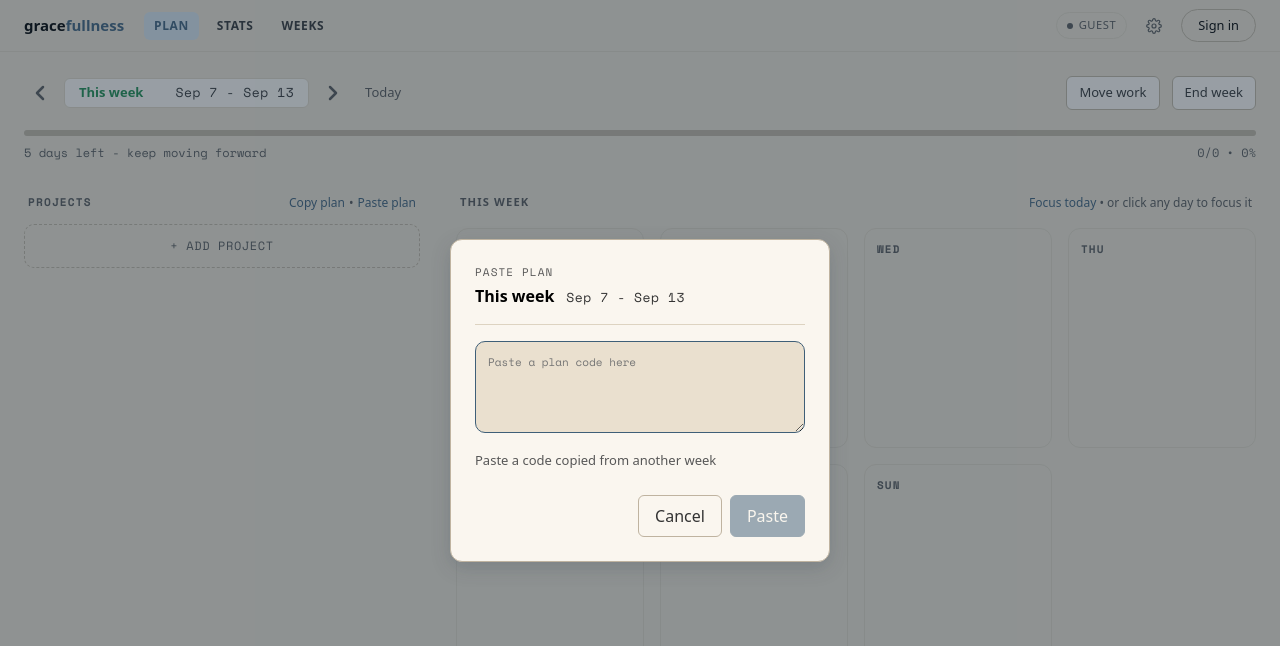
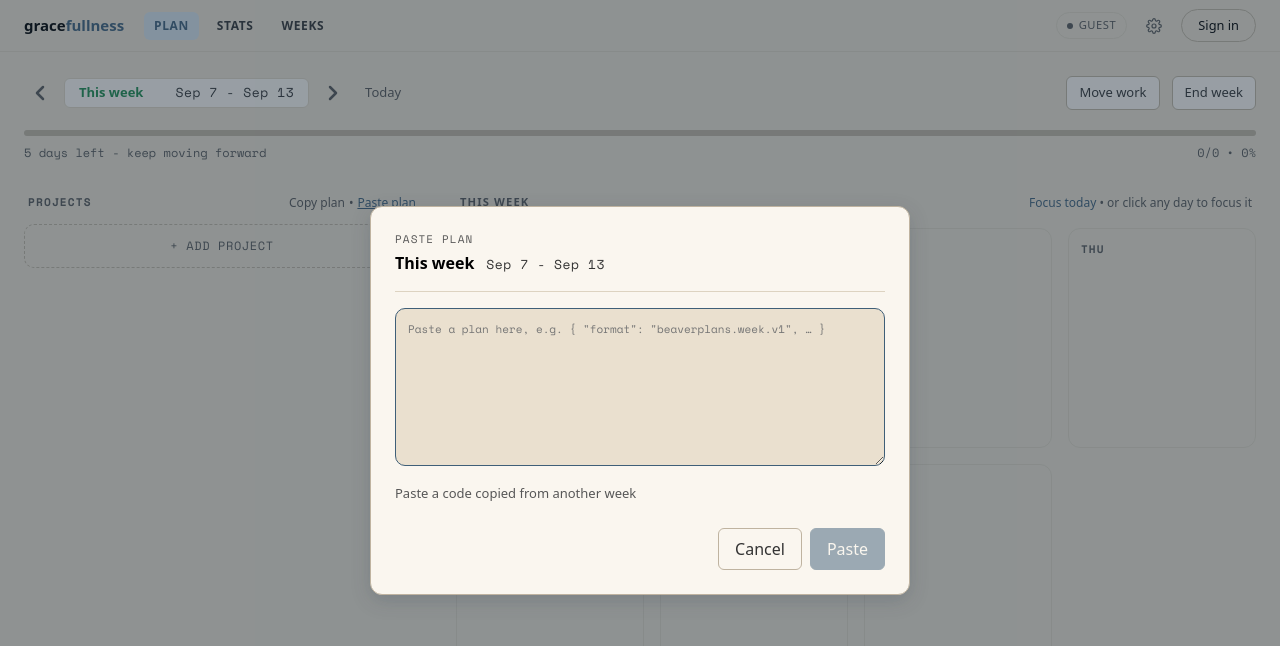
Before and after one commit to rhemaa0123/task-planner, a React (Vite) app: page / in a window 1280 px wide. Both pictures are taken after a click on the button "Paste plan". Shown: the top 646 px of the page. Built offline with nearby package versions, Linux system fonts and the light colour scheme; a web font is replaced by a local one.

Commit message:
copy & paste

```diff
--- a/src/components/WeeklyPlan/PlanTransfer.jsx
+++ b/src/components/WeeklyPlan/PlanTransfer.jsx
@@ -65,7 +65,7 @@ export function CopyPlanDialog({ weekStart, projects, onClose }) {
 
   return (
     <div className="modal-overlay" onMouseDown={(e) => { if (e.target === e.currentTarget) onClose() }}>
-      <div className="modal-card" role="dialog" aria-label="Copy plan">
+      <div className="modal-card wide" role="dialog" aria-label="Copy plan">
         <WeekHeading eyebrow="COPY PLAN" weekStart={weekStart} />
 
         {projects.length === 0 ? (
@@ -111,8 +111,8 @@ export function CopyPlanDialog({ weekStart, projects, onClose }) {
 
         {fallbackCode && (
           <div className="transfer-fallback">
-            <div className="transfer-hint">Copy this code manually:</div>
-            <textarea ref={fallbackRef} className="transfer-code" readOnly value={fallbackCode} rows={3} />
+            <div className="transfer-hint">Copy this plan manually:</div>
+            <textarea ref={fallbackRef} className="transfer-code" readOnly value={fallbackCode} rows={8} />
           </div>
         )}
 
@@ -150,15 +150,15 @@ export function PastePlanDialog({ weekStart, onPaste, onClose }) {
 
   return (
     <div className="modal-overlay" onMouseDown={(e) => { if (e.target === e.currentTarget) onClose() }}>
-      <div className="modal-card" role="dialog" aria-label="Paste plan">
+      <div className="modal-card wide" role="dialog" aria-label="Paste plan">
         <WeekHeading eyebrow="PASTE PLAN" weekStart={weekStart} />
 
         <textarea
           className={`transfer-code input ${invalid ? 'invalid' : ''}`}
           value={code}
           onChange={(e) => setCode(e.target.value)}
-          placeholder="Paste a plan code here"
-          rows={4}
+          placeholder='Paste a plan here, e.g. { "format": "beaverplans.week.v1", … }'
+          rows={8}
           autoFocus
         />
 
--- a/src/components/WeeklyPlan/ProjectsSidebar.jsx
+++ b/src/components/WeeklyPlan/ProjectsSidebar.jsx
@@ -283,9 +283,23 @@ export function ProjectsSidebar() {
       <div className="sidebar-header">
         <span className="eyebrow">PROJECTS</span>
         <div className="header-links">
-          <button type="button" className="link-btn" onClick={() => setTransfer('copy')}>Copy plan</button>
+          <button
+            type="button"
+            className="link-btn"
+            onClick={() => setTransfer('copy')}
+            disabled={projects.length === 0}
+            title={projects.length === 0 ? 'No projects in this week to copy' : 'Copy this week\'s plan'}
+          >
+            Copy plan
+          </button>
           <span className="sep">•</span>
-          <button type="button" className="link-btn" onClick={() => setTransfer('paste')}>Paste plan</button>
+          <button
+            type="button"
+            className="link-btn always-on"
+            onClick={() => setTransfer('paste')}
+          >
+            Paste plan
+          </button>
         </div>
       </div>
 
--- a/src/style.css
+++ b/src/style.css
@@ -915,6 +915,9 @@ input[type="text"].task-name-input.done {
   box-shadow: var(--shadow-float);
 }
 
+/* Copy/paste hold a list and a long code, so they sit wider than they are tall */
+.modal-card.wide { max-width: 540px; }
+
 .modal-eyebrow {
   font-family: var(--mono);
   font-size: var(--fs-label);
@@ -1096,7 +1099,10 @@ input[type="text"].task-name-input.done {
   color: var(--ink);
   padding: var(--sp-3);
   resize: vertical;
-  word-break: break-all;
+  /* JSON keeps its indentation; long lines scroll rather than break mid-token */
+  white-space: pre;
+  overflow: auto;
+  tab-size: 2;
 }
 .transfer-code:focus { border-color: var(--accent); }
 .transfer-code.invalid { border-color: var(--warn); }
@@ -1117,6 +1123,17 @@ input[type="text"].task-name-input.done {
   font-size: inherit;
 }
 .link-btn:hover { text-decoration: underline; }
+
+/* Paste is always available, so it always reads as a link */
+.link-btn.always-on { text-decoration: underline; }
+
+/* Nothing in this week to copy - drops back to secondary text */
+.link-btn:disabled {
+  color: var(--ink-faint);
+  cursor: default;
+  text-decoration: none;
+}
+.link-btn:disabled:hover { text-decoration: none; }
 
 /* ---- Settings: theme picker ---- */
 .theme-options {
--- a/src/utils.js
+++ b/src/utils.js
@@ -61,7 +61,9 @@ export const WEEKDAYS = ['Mon', 'Tue', 'Wed', 'Thu', 'Fri', 'Sat', 'Sun']
 
 /* ---- Plan codes (copy / paste a week's plan) ---- */
 
-const PLAN_PREFIX = 'PLAN1.'
+const PLAN_FORMAT = 'beaverplans.week.v1'
+const DAY_CODES = ['mon', 'tue', 'wed', 'thu', 'fri', 'sat', 'sun']
+const ISO_DATE = /^\d{4}-\d{2}-\d{2}$/
 
 // Parses a YYYY-MM-DD as local midnight; `new Date(iso)` alone reads as UTC and
 // lands on the previous day west of Greenwich
@@ -70,54 +72,104 @@ export function fromISODate(iso) {
   return new Date(y, m - 1, d)
 }
 
-const toB64 = (str) => btoa(String.fromCharCode(...new TextEncoder().encode(str)))
-const fromB64 = (b64) => new TextDecoder().decode(Uint8Array.from(atob(b64), (c) => c.charCodeAt(0)))
+const newId = () =>
+  crypto.randomUUID ? crypto.randomUUID() : Math.random().toString(36).slice(2)
 
-// Day-of-week is stored as an offset from the source week, not an absolute date,
-// so a Tuesday task lands on Tuesday whichever week it is pasted into
+const dayIndex = (code) => {
+  const i = DAY_CODES.indexOf(String(code || '').toLowerCase())
+  return i === -1 ? null : i
+}
+
+// The schedule travels as a weekday name, not a date, so a Tuesday task lands
+// on Tuesday whichever week it is pasted into
+const dayCodeFor = (iso, weekStart) => {
+  if (!iso) return null
+  const offset = Math.round((fromISODate(iso) - weekStart) / 86400000)
+  return offset >= 0 && offset <= 6 ? DAY_CODES[offset] : null
+}
+
 export function encodePlan(weekStartIso, projects) {
   const start = fromISODate(weekStartIso)
-  const payload = {
-    v: 1,
-    w: weekStartIso,
-    p: projects.map((p) => ({
-      n: p.name || '',
-      d: p.deadline || null,
-      t: (p.tasks || []).map((t) => ({
-        n: t.title || '',
-        o: t.day_date ? Math.round((fromISODate(t.day_date) - start) / 86400000) : null,
-        c: t.completed ? 1 : 0,
+  return JSON.stringify(
+    {
+      format: PLAN_FORMAT,
+      weekStart: weekStartIso,
+      projects: projects.map((p) => ({
+        id: p.id ? String(p.id) : newId(),
+        name: p.name || '',
+        deadline: p.deadline || null,
+        tasks: (p.tasks || []).map((t) => ({
+          id: t.id ? String(t.id) : newId(),
+          name: t.title || '',
+          isDone: !!t.completed,
+          assignedDay: dayCodeFor(t.day_date, start),
+          subtasks: [],
+        })),
       })),
-    })),
+    },
+    null,
+    2,
+  )
+}
+
+// A task carrying subtasks keeps its schedule on them, so those are read as
+// tasks of their own - this app has no subtask level to put them in
+const readTasks = (rawTasks) => {
+  const out = []
+  for (const t of Array.isArray(rawTasks) ? rawTasks : []) {
+    if (!t || typeof t !== 'object') continue
+    const name = typeof t.name === 'string' ? t.name : ''
+    const ownDay = dayIndex(t.assignedDay)
+    const subs = Array.isArray(t.subtasks) ? t.subtasks : []
+
+    if (subs.length === 0) {
+      out.push({ title: name, dayOffset: ownDay, completed: !!t.isDone })
+      continue
+    }
+
+    if (name) out.push({ title: name, dayOffset: ownDay, completed: !!t.isDone })
+    for (const s of subs) {
+      if (!s || typeof s !== 'object') continue
+      const label =
+        typeof s.description === 'string' ? s.description
+        : typeof s.name === 'string' ? s.name
+        : ''
+      out.push({
+        title: label,
+        dayOffset: dayIndex(s.assignedDay) ?? ownDay,
+        completed: !!s.isDone,
+      })
+    }
   }
-  return PLAN_PREFIX + toB64(JSON.stringify(payload))
+  return out
 }
 
 export function decodePlan(code) {
-  const trimmed = String(code || '').trim()
-  if (!trimmed.startsWith(PLAN_PREFIX)) return null
-  let payload
+  const text = String(code || '').trim()
+  if (!text) return null
+
+  let data
   try {
-    payload = JSON.parse(fromB64(trimmed.slice(PLAN_PREFIX.length)))
+    data = JSON.parse(text)
   } catch {
     return null
   }
-  if (!payload || payload.v !== 1 || !Array.isArray(payload.p) || !payload.w) return null
 
-  const projects = payload.p.map((p) => ({
-    name: typeof p.n === 'string' ? p.n : '',
-    deadline: p.d || null,
-    tasks: Array.isArray(p.t)
-      ? p.t.map((t) => ({
-          title: typeof t.n === 'string' ? t.n : '',
-          dayOffset: Number.isInteger(t.o) ? t.o : null,
-          completed: !!t.c,
-        }))
-      : [],
-  }))
+  if (!data || typeof data !== 'object') return null
+  if (!String(data.format || '').startsWith('beaverplans.week.')) return null
+  if (!ISO_DATE.test(String(data.weekStart))) return null
+  if (!Array.isArray(data.projects)) return null
+
+  const projects = data.projects
+    .filter((p) => p && typeof p === 'object')
+    .map((p) => ({
+      name: typeof p.name === 'string' ? p.name : '',
+      deadline: ISO_DATE.test(String(p.deadline)) ? p.deadline : null,
+      tasks: readTasks(p.tasks),
+    }))
 
   return {
-    weekStart: payload.w,
+    weekStart: data.weekStart,
     projects,
     projectCount: projects.length,
     taskCount: projects.reduce((n, p) => n + p.tasks.length, 0),
```
